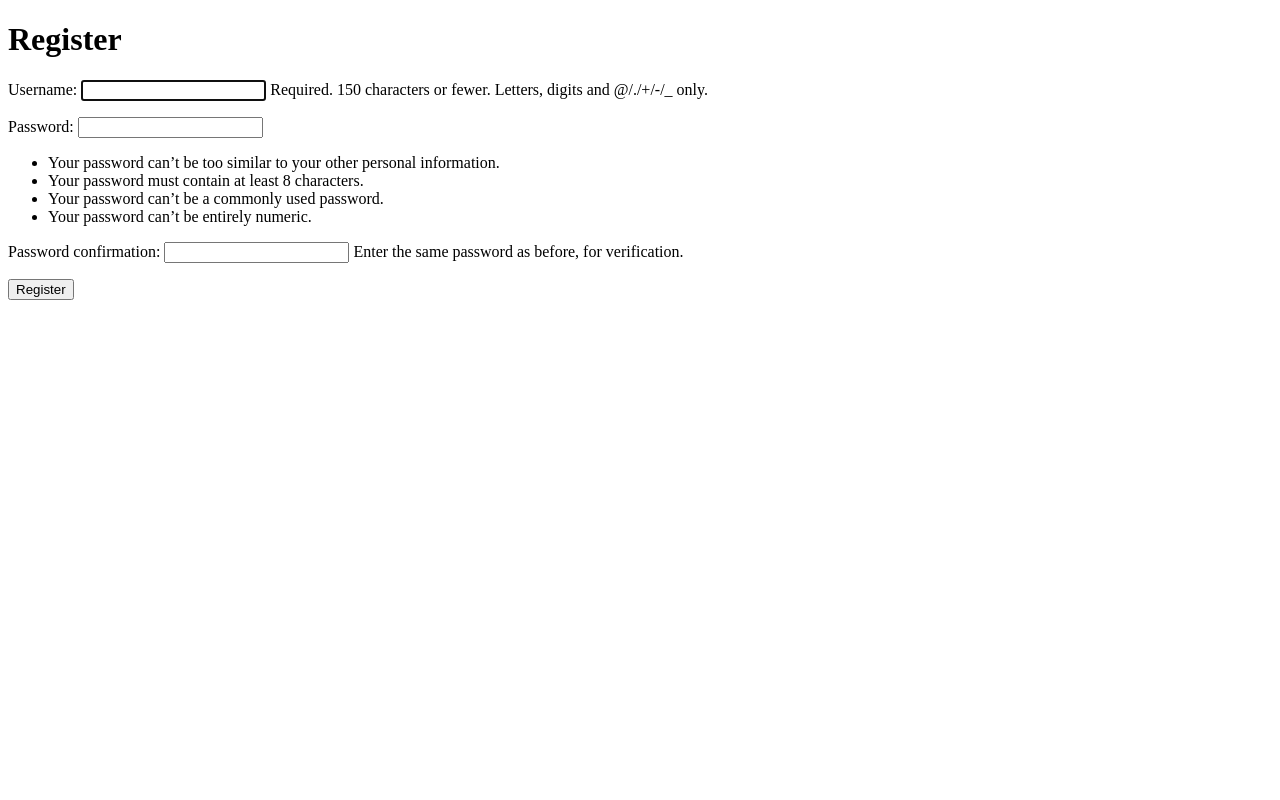
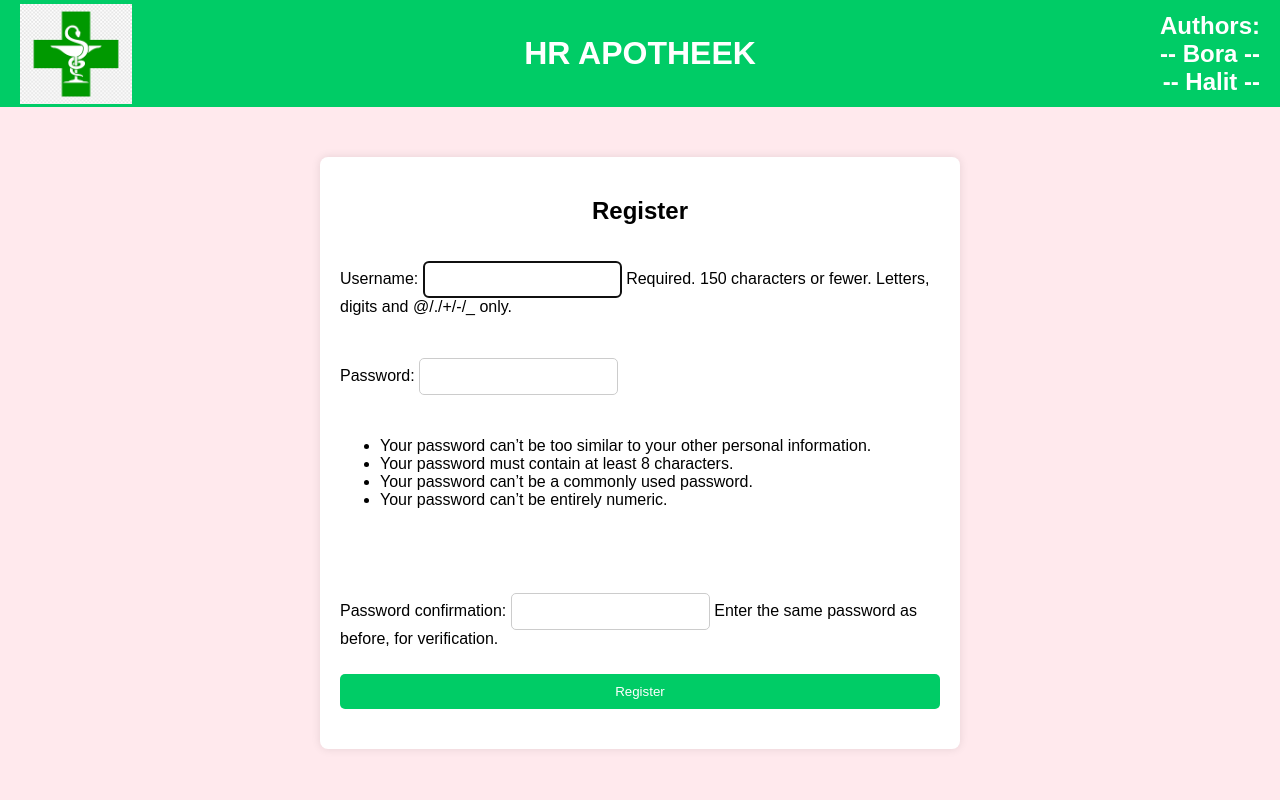
Before and after one commit to herkam3/HR_Apotheek, a Django app: page /register/ in a window 1280 px wide. Run offline with Django 5.2, Linux system fonts and the light colour scheme.

Commit message:
create new css file for registration templates. and update login/register.html to have the same theme as the website.

```diff
--- /dev/null
+++ b/HR_Apotheek/base/static/base/css/auth.css
@@ -0,0 +1,88 @@
+body {
+    background-color: rgb(255, 233, 237);
+    font-family: Arial, sans-serif;
+    margin: 0;
+    padding: 0;
+}
+
+header {
+    background-color: #00CC66;
+    color: #fff;
+    padding: 35px;
+    display: flex;
+    align-items: center;
+    justify-content: center;
+    position: relative;
+}
+
+.header-content {
+    text-align: center;
+    flex-grow: 1;
+}
+
+header img {
+    height: 100px;
+    width: auto;
+    position: absolute;
+    left: 20px;
+}
+
+header h1 {
+    margin: 0;
+}
+
+.authors {
+    text-align: right;
+    position: absolute;
+    right: 20px;
+}
+
+.authors h2 {
+    margin: 0;
+}
+
+.main-content {
+    background-color: rgb(255, 255, 255);
+    border-radius: 8px;
+    margin: 50px auto;
+    color: rgb(0, 0, 0);
+    max-width: 600px;
+    padding: 20px;
+    box-shadow: 0 0 10px rgba(0, 0, 0, 0.1);
+}
+
+.form-container {
+    margin: 20px 0;
+}
+
+.form-container h2 {
+    text-align: center;
+    margin-bottom: 20px;
+}
+
+.form-container form {
+    display: flex;
+    flex-direction: column;
+    gap: 10px;
+}
+
+.form-container form input[type="text"],
+.form-container form input[type="password"],
+.form-container form input[type="email"] {
+    padding: 10px;
+    border: 1px solid #ccc;
+    border-radius: 5px;
+}
+
+.form-container form button {
+    padding: 10px;
+    background-color: #00CC66;
+    color: #fff;
+    border: none;
+    border-radius: 5px;
+    cursor: pointer;
+}
+
+.form-container form button:hover {
+    background-color: #00994d;
+}
--- a/HR_Apotheek/base/templates/base/index.html
+++ b/HR_Apotheek/base/templates/base/index.html
@@ -13,9 +13,6 @@
         <img src="{% static 'base/img/Apotheek-Logo.png' %}" alt="Logo">
         <div class="header-content">
             <h1>HR APOTHEEK</h1>
-        </div>
-        <div class="authors">
-            <h2>Creators:<br>-- Bora --<br>-- Halit --</h2>
         </div>
     </header>
 
--- a/HR_Apotheek/base/templates/registration/register.html
+++ b/HR_Apotheek/base/templates/registration/register.html
@@ -1,14 +1,32 @@
 <!DOCTYPE html>
-<html>
+<html lang="en">
 <head>
+    <meta charset="UTF-8">
+    <meta name="viewport" content="width=device-width, initial-scale=1.0">
     <title>Register</title>
+    {% load static %}
+    <link rel="stylesheet" href="{% static 'base/css/auth.css' %}">
 </head>
 <body>
-    <h1>Register</h1>
-    <form method="post">
-        {% csrf_token %}
-        {{ form.as_p }}
-        <button type="submit">Register</button>
-    </form>
+    <header>
+        <img src="{% static 'base/img/Apotheek-Logo.png' %}" alt="Logo">
+        <div class="header-content">
+            <h1>HR APOTHEEK</h1>
+        </div>
+        <div class="authors">
+            <h2>Authors:<br>-- Bora --<br>-- Halit --</h2>
+        </div>
+    </header>
+
+    <div class="main-content">
+        <div class="form-container">
+            <h2>Register</h2>
+            <form method="post">
+                {% csrf_token %}
+                {{ form.as_p }}
+                <button type="submit">Register</button>
+            </form>
+        </div>
+    </div>
 </body>
 </html>
```
Also changed, not shown: HR_Apotheek/base/static/base/css/menu.css (deleted, +0 -63 lines), HR_Apotheek/base/templates/registration/login.html (+25 -7 lines).
